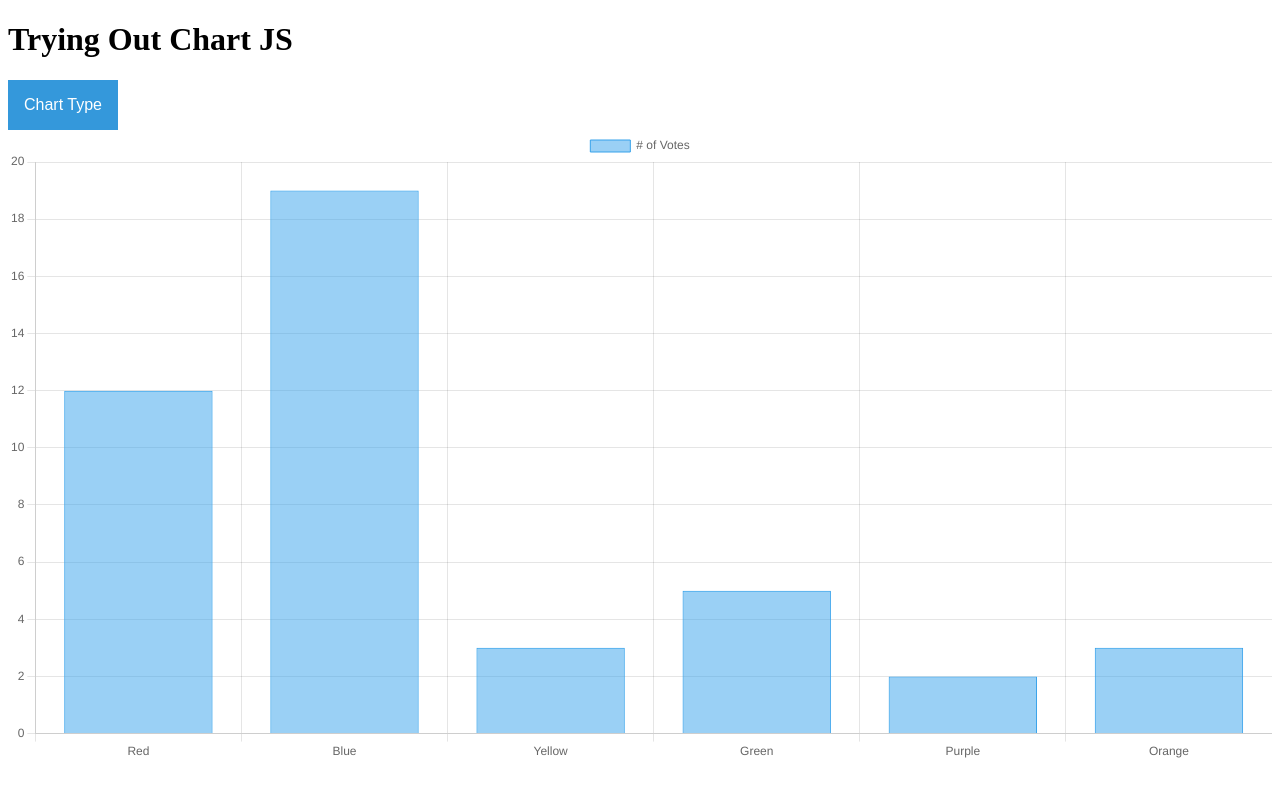
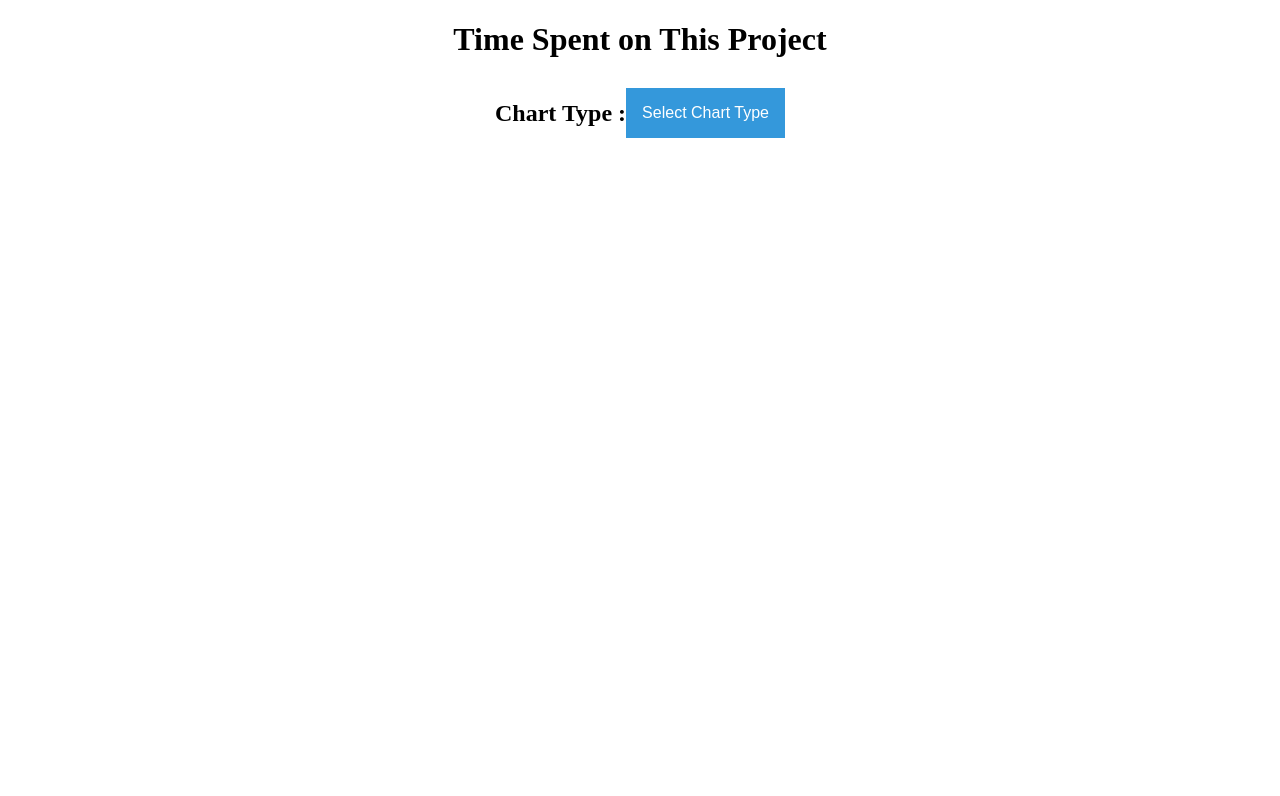
Before and after one commit to MWise707/mcsp-hack-a-thon, a plain HTML site: page index.html in a window 1280 px wide. Drawn offline with nearby package versions, Linux system fonts and the light colour scheme.

Commit message:
Add 4 chart types with working button to select

```diff
--- a/index.html
+++ b/index.html
@@ -3,20 +3,23 @@
   <head>
     <meta charset="UTF-8" />
     <meta name="viewport" content="width=device-width, initial-scale=1.0" />
-    <link rel="stylesheet" type="text/css" href="styles.css">
+    <link rel="stylesheet" type="text/css" href="styles.css" />
     <script src="jquery-3.7.1.js" defer></script>
     <script src="https://cdn.jsdelivr.net/npm/chart.js" defer></script>
     <script src="script.js" defer></script>
     <title>Document</title>
   </head>
   <body>
-    <h1>Trying Out Chart JS</h1>
+    <h1>Time Spent on This Project</h1>
     <div class="dropdown">
-      <button onclick="myFunction()" class="dropbtn">Chart Type</button>
+      <h2>Chart Type  :</h2>
+      <button class="dropbtn"></button>
       <div id="myDropdown" class="dropdown-content">
-        <a href="#">Pie</a>
-        <a href="#">Bar</a>
-        <a href="#">Line</a>
+        <a href="#">pie</a>
+        <a href="#">bar</a>
+        <a href="#">line</a>
+        <a href="#">doughnut</a>
+        <a href="#">polarArea</a>
       </div>
     </div>
     <div>
--- a/script.js
+++ b/script.js
@@ -1,20 +1,34 @@
 document.addEventListener("DOMContentLoaded", function () {
   const ctx = $("#myChart");
   const body = $("body");
+  const btnCont = $(".dropdown");
   const chartBtn = $(".dropbtn");
   const chartTypes = $(".dropdown-content");
-  let chartType = "bar";
+  const chartTitle = $("h1");
+  let chartType;
+  let myChart;
+
+  chartBtn.text("Select Chart Type");
+  chartTitle.addClass("container");
+  btnCont.addClass("container");
+  // chartBtn.addClass("center")
 
   // ====== INITIAL CHART FUNCTION ========
-  function createChart() {
-    let newChart = new Chart(ctx, {
-      type: chartType,
+  function createChart(typeOfChart) {
+    // Clear existing chart if it exists
+    if (myChart) {
+      myChart.destroy();
+    }
+
+    // Intitial Chart Function
+    myChart = new Chart(ctx, {
+      type: typeOfChart,
       data: {
-        labels: ["Red", "Blue", "Yellow", "Green", "Purple", "Orange"],
+        labels: ["Linking Libraries", "Debugging", "Centering Button"],
         datasets: [
           {
-            label: "# of Votes",
-            data: [12, 19, 3, 5, 2, 3],
+            label: "% of Time Available",
+            data: [1, 1, 98],
             borderWidth: 1,
           },
         ],
@@ -30,12 +44,20 @@ document.addEventListener("DOMContentLoaded", function () {
   }
 
   // Dropdown button event listener
-  chartBtn.on("click", function() {
+  chartBtn.on("click", function () {
     chartTypes.toggleClass("show");
-  })
+    console.log("Chart Button has been clicked");
+  });
 
+  // ChartType selection
+  chartTypes.find("a").on("click", function () {
+    const selectedType = $(this).text();
+    console.log("chartType has been selected");
+    chartTypes.toggleClass("show");
+    chartBtn.text(selectedType);
+    chartType = selectedType;
+    createChart(chartType);
+  });
 
-
-
-  createChart();
+  // createChart(chartType);
 });
--- a/styles.css
+++ b/styles.css
@@ -42,3 +42,13 @@
 
 /* Show the dropdown menu (use JS to add this class to the .dropdown-content container when the user clicks on the dropdown button) */
 .show {display:block;}
+
+.container {
+  display: flex;
+  justify-content: center; /* center horizontally */
+  align-items: center; /* center vertically */
+}
+
+button {
+  /* add any styles you need for the button */
+}
```
